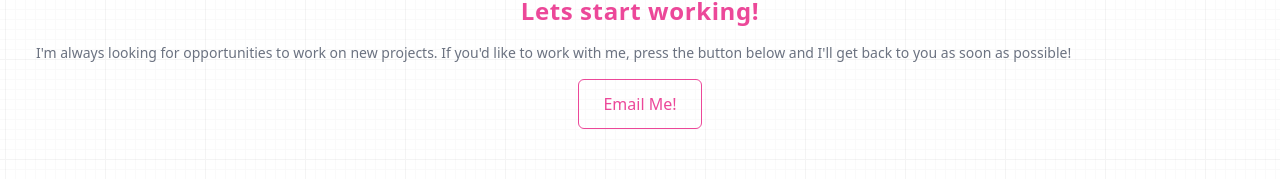
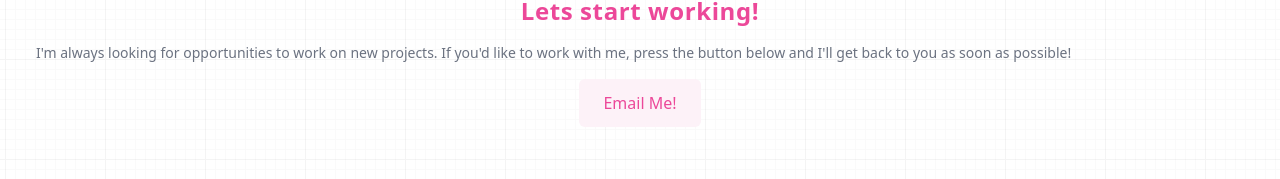
Before and after one commit to kevinMEH/v1, a React (Vite) app: page / in a window 1280 px wide. Shown: the part 1946-2125 px from the top of the page. Built offline with nearby package versions, Linux system fonts and the light colour scheme; a web font is replaced by a local one.

Commit message:
Various styling changes

```diff
--- a/src/Home/components/About.jsx
+++ b/src/Home/components/About.jsx
@@ -11,7 +11,8 @@ const About = () => {
                 engineer from Brooklyn. Lorem ipsum dolor sit amet, consectetur
                 adipiscing elit.
             </p>
-            <div className="border border-blue-500 border-opacity-50 rounded-xl text-left overflow-hidden bg-white">
+
+            <div className="border border-blue-500 border-opacity-50 rounded-xl text-left overflow-hidden bg-white shadow-xl shadow-black/5">
                 <div className="flex-none border-b border-blue-500/50">
                     <div className="flex items-center h-7 space-x-2 pl-3.5">
                         <div className="w-3 h-3 bg-red-400 rounded-full hover:bg-red-500 cursor-pointer"></div>
--- a/src/Home/components/Contact.jsx
+++ b/src/Home/components/Contact.jsx
@@ -37,7 +37,7 @@ const Contact = () => {
             <div className="flex justify-center">
                 <a
                     href="mailto:hello@liao.gg" rel="noopener noreferrer" target="_blank"
-                    className="bg-transparent border border-pink-500 text-pink-500 hover:bg-pink-50 font-medium py-3 px-6 rounded-md inline-block">
+                    className="text-pink-500 bg-pink-50 hover:bg-pink-100 font-medium py-3 px-6 rounded-md inline-block">
                     Email Me!
                 </a>
             </div>
--- a/src/Home/components/Landing.jsx
+++ b/src/Home/components/Landing.jsx
@@ -11,10 +11,8 @@ const Landing = () => {
                 a web and software developer based in Brooklyn. I
                 specialize in creating unique and memorable web experiences.
             </p>
-            <div className="my-5">
-                <img className="rounded-xl h-48 w-full" src="https://images.unsplash.com/photo-1519681393784-d120267933ba?w=1740&q=80" alt="Landing" />
-                {/* TODO: Replace placeholder with actual image */}
-            </div>
+            <img className="my-5 shadow-xl shadow-black/5 rounded-xl h-48 w-full" src="https://images.unsplash.com/photo-1519681393784-d120267933ba?w=1740&q=80" alt="Landing" />
+            {/* TODO: Replace placeholder with actual image */}
         </div>
 	);
 };
```
